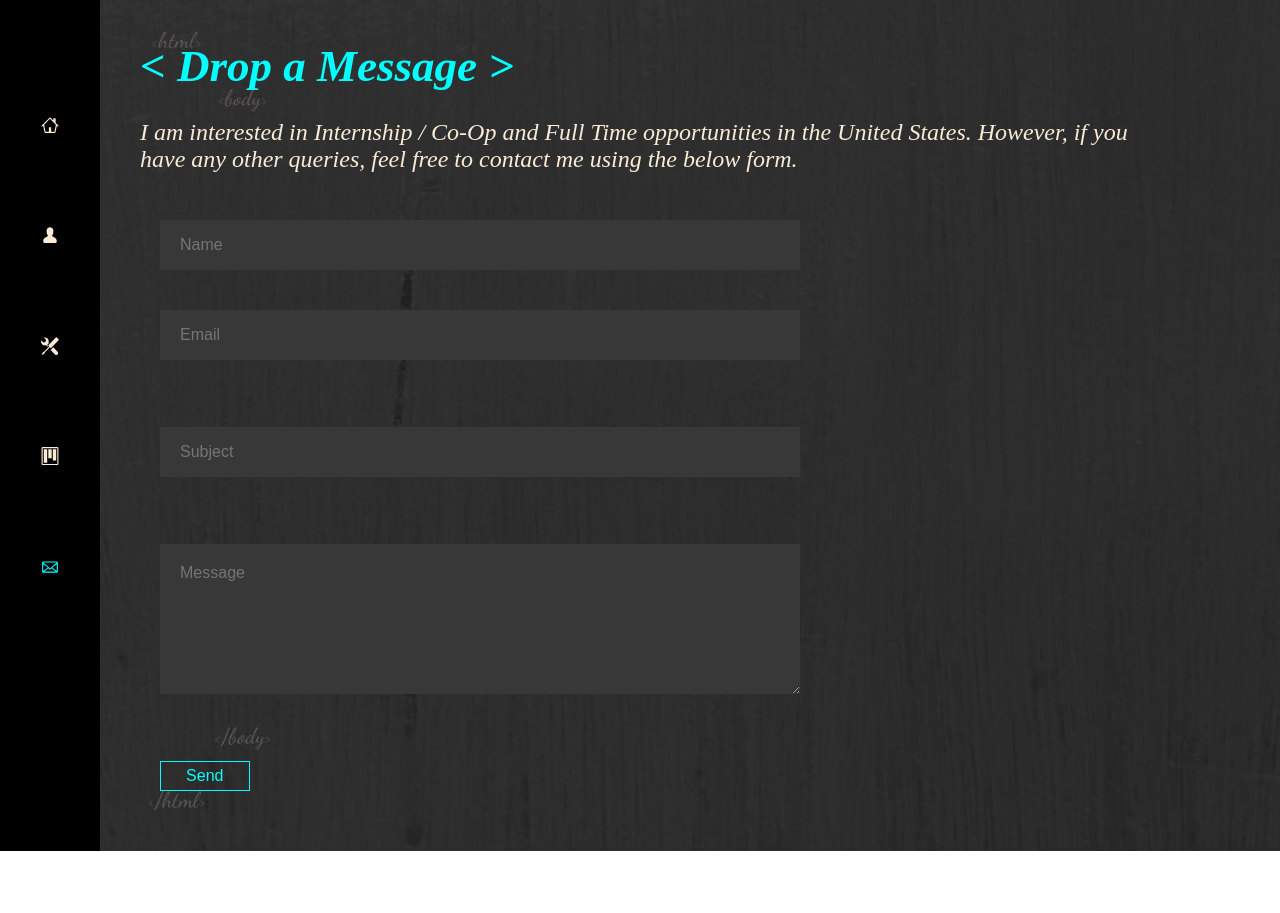
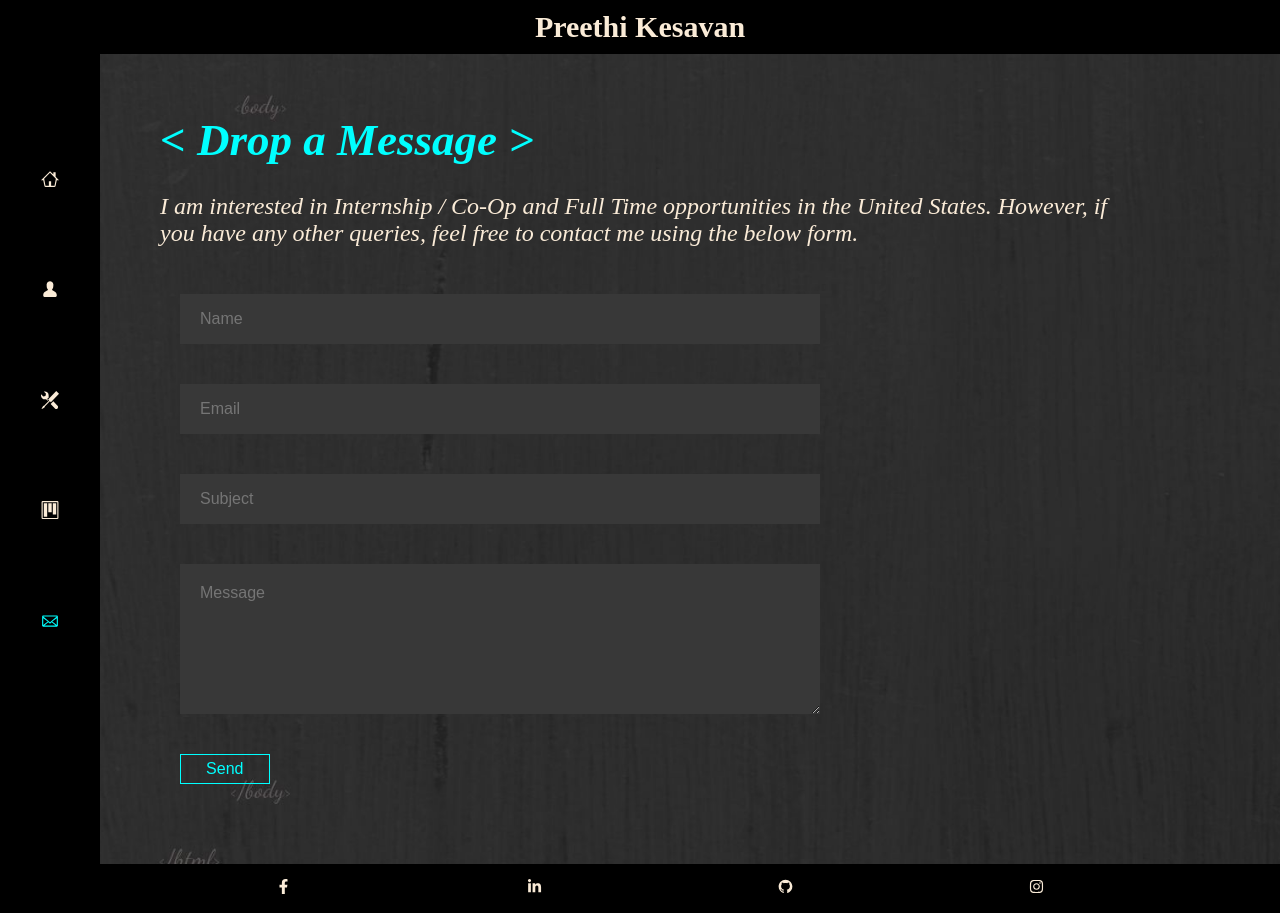
Before and after one commit to PreethiK7/preethi-portfolio, a React (Create React App) app in the folder client/: page /Contact in a window 1280 px wide. Before the commit the page ends 851 px from the top, so only its background shows below. Built offline with nearby package versions, Linux system fonts and the light colour scheme.

Commit message:
Update Contact.js

```diff
--- a/client/src/Pages/Contact.js
+++ b/client/src/Pages/Contact.js
@@ -3,6 +3,8 @@ import NavBar from "../Components/Navbar";
 import Loader from "../Components/Loader";
 import { renderEmail } from 'react-html-email'
 import axios from "axios"
+import Header from "../Components/Header";
+import Footer from "../Components/Footer";
 
 
 class Contact extends React.Component{
@@ -85,7 +87,9 @@ class Contact extends React.Component{
         else{
             return (
                 <>
+                    <Header/>
                     <NavBar page="Contact"/>
+                    <main className="contact-page">
                         <div className="contact-content">
                             <div className="page-title">&lt;&nbsp;Drop a Message&nbsp;&gt;</div>
                             <br/>
@@ -96,14 +100,13 @@ class Contact extends React.Component{
                             <form className="contact-form" onSubmit={this.handleSubmit}>
                                 <input type="text" name="name" placeholder="Name" id="contactName" value={this.state.name} onChange={this.handleChange}/>
                                 <input type="text" name="email" placeholder="Email" id="contactEmail" value={this.state.email} onChange={this.handleChange}/>
-                            <br/>
                                 <input type="text" name="subject" placeholder="Subject" id="contactSubject" value={this.state.subject} onChange={this.handleChange}/>
-                            <br/>
                                 <textarea name="message" placeholder="Message" id="contactMessage" value={this.state.message} onChange={this.handleChange}/>
-                            <br/>
                                 <button type="submit" id="contactSend">Send</button>
                             </form>
                         </div>
+                    </main>
+                    <Footer/>
                 </>
             )
         }
```
Lines whose indentation alone changed are shown as unchanged.
